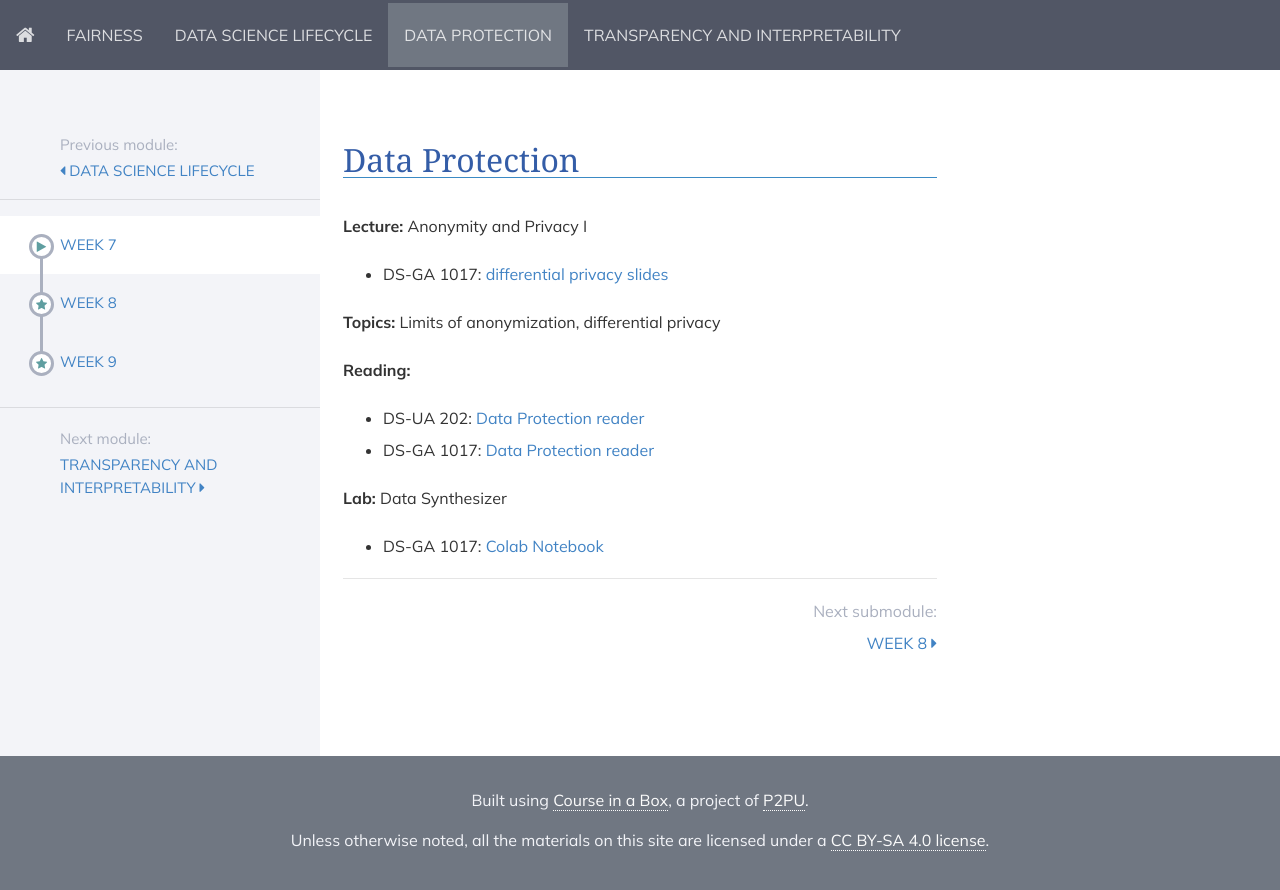
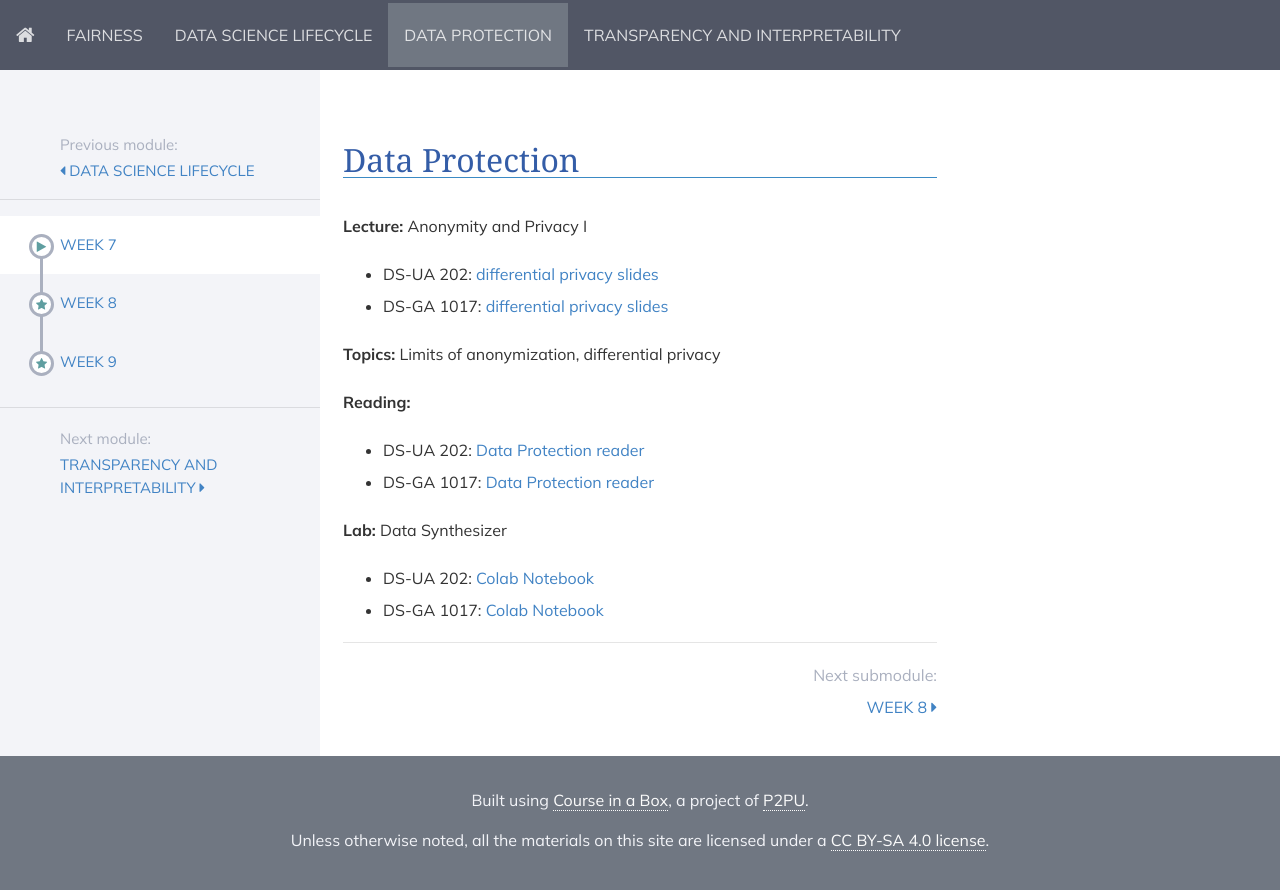
Before and after one commit to DataResponsibly/rds24, a Jekyll site: the page built from modules/data_protection/_posts/2000-01-01-week7.md, in a window 1280 px wide. Shown: the top 890 px of the page. Built offline with Jekyll 4.4.1, drawn with Linux system fonts in a browser that asks for light colours; nearby versions of some CDN libraries.

Commit message:
Add undergraduate week 7 slides and lab notebook

```diff
--- a/modules/data_protection/_posts/2000-01-01-week7.md
+++ b/modules/data_protection/_posts/2000-01-01-week7.md
@@ -6,14 +6,17 @@ title: Week 7
 
 **Lecture:** Anonymity and Privacy I
 
+* DS-UA 202: [differential privacy slides](../../../assets/7_privacy_202.pdf)
 * DS-GA 1017: [differential privacy slides](../../../assets/7_8_Privacy_1017.pdf)
 
 **Topics:** Limits of anonymization, differential privacy
 
 **Reading:**
+
 * DS-UA 202: [Data Protection reader](../../../assets/protection_reader__ua202.pdf)
 * DS-GA 1017: [Data Protection reader](../../../assets/protection_reader.pdf)
 
 **Lab:** Data Synthesizer
 
+* DS-UA 202: [Colab Notebook](https://colab.research.google.com/drive/1y_gw86pcMQDQUSXr4KVuTmrSN3hb5VX9?usp=sharing)
 * DS-GA 1017: [Colab Notebook](https://colab.research.google.com/drive/1B0L4-VJbTZanptPMml4i-H442EfG5noZ?usp=sharing)
```
Also changed, not shown: modules/data_protection/_posts/2000-01-02-week8.md (+2 -0 lines), 1 other file.
